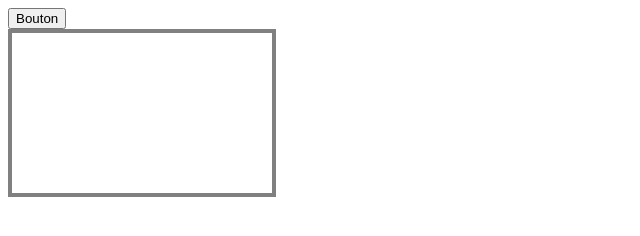
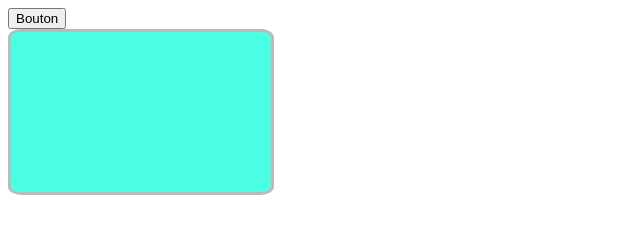
Before and after one commit to ludovicheurtin/cours-javascript, a plain HTML site: page index.html in a window 1280 px wide. Shown: the whole page, without its empty margins (0-640 px from the left). Drawn offline with Linux system fonts and the light colour scheme.

Commit message:
design pop in

```diff
--- a/index.html
+++ b/index.html
@@ -13,9 +13,12 @@
                 width:250px;
                 height:150px;
                 padding:5px;
-                border: 4px solid gray;
+                border: 3px solid #bbbbbb;
                 font-family:"century gothic";
                 font-size:16px;
+                background-color: #4affe4;
+                text-align: center;
+                border-radius: 5%;
             }
 
         </style>
```
